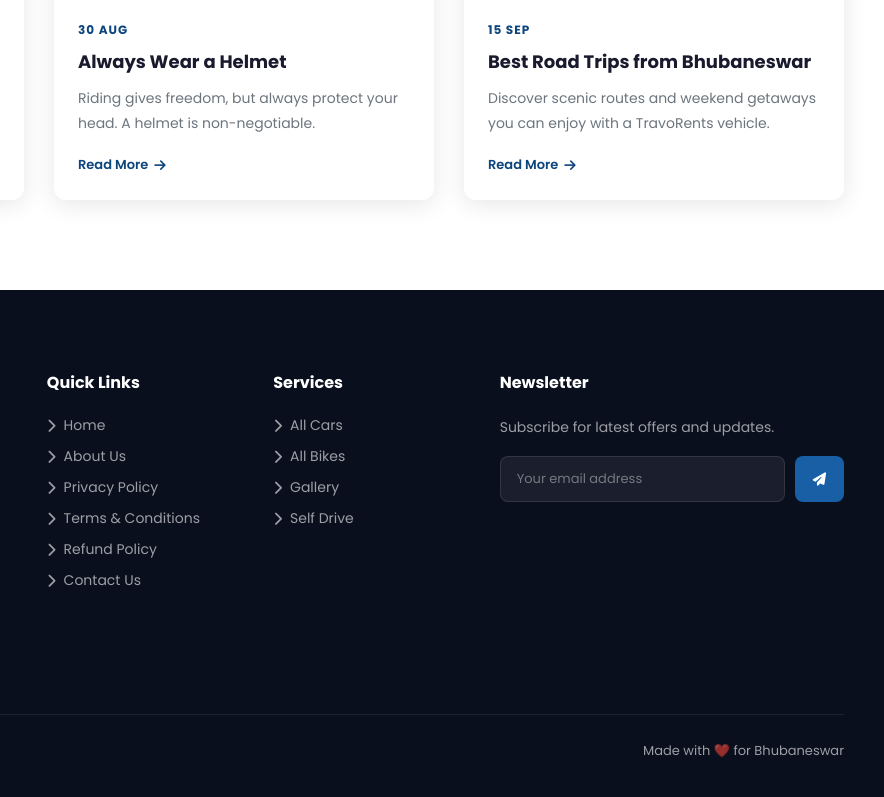
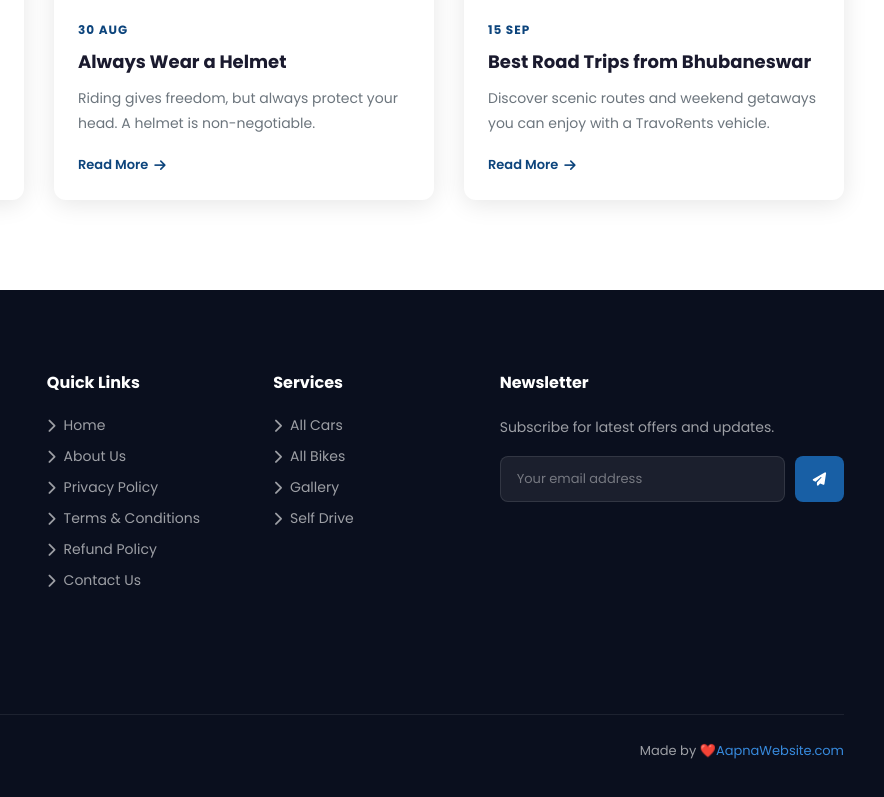
Before and after one commit to travorent-com/travorents.com, a website: page index.html in a window 1280 px wide. Shown: the part 5132-5929 px from the top of the page, 396-1280 px from the left. Drawn offline with Linux system fonts and the light colour scheme.

Commit message:
Add files via upload

```diff
--- a/index.html
+++ b/index.html
@@ -735,7 +735,7 @@ footer ul li a:hover{color:var(--primary-light);gap:12px;}
     </div>
     <div class="footer-bottom">
       <p>© 2024 <a href="#">TravoRents.com</a> | All Rights Reserved.</p>
-      <p>Made with ❤️ for Bhubaneswar</p>
+      <p>Made by <a href="https://www.aapnawebsite.com" target="_blank">❤️AapnaWebsite.com</a></p>
     </div>
   </div>
 </footer>
```
